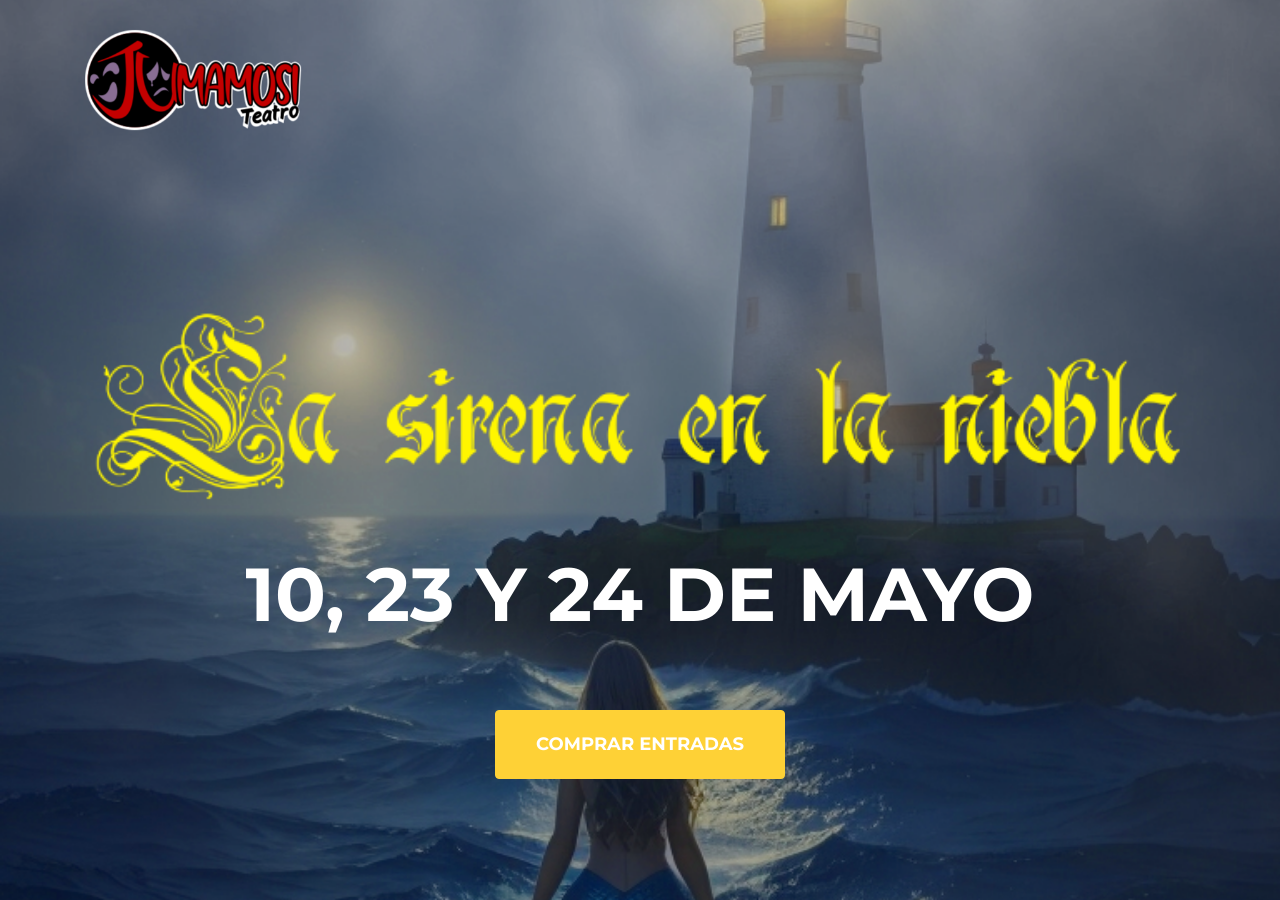
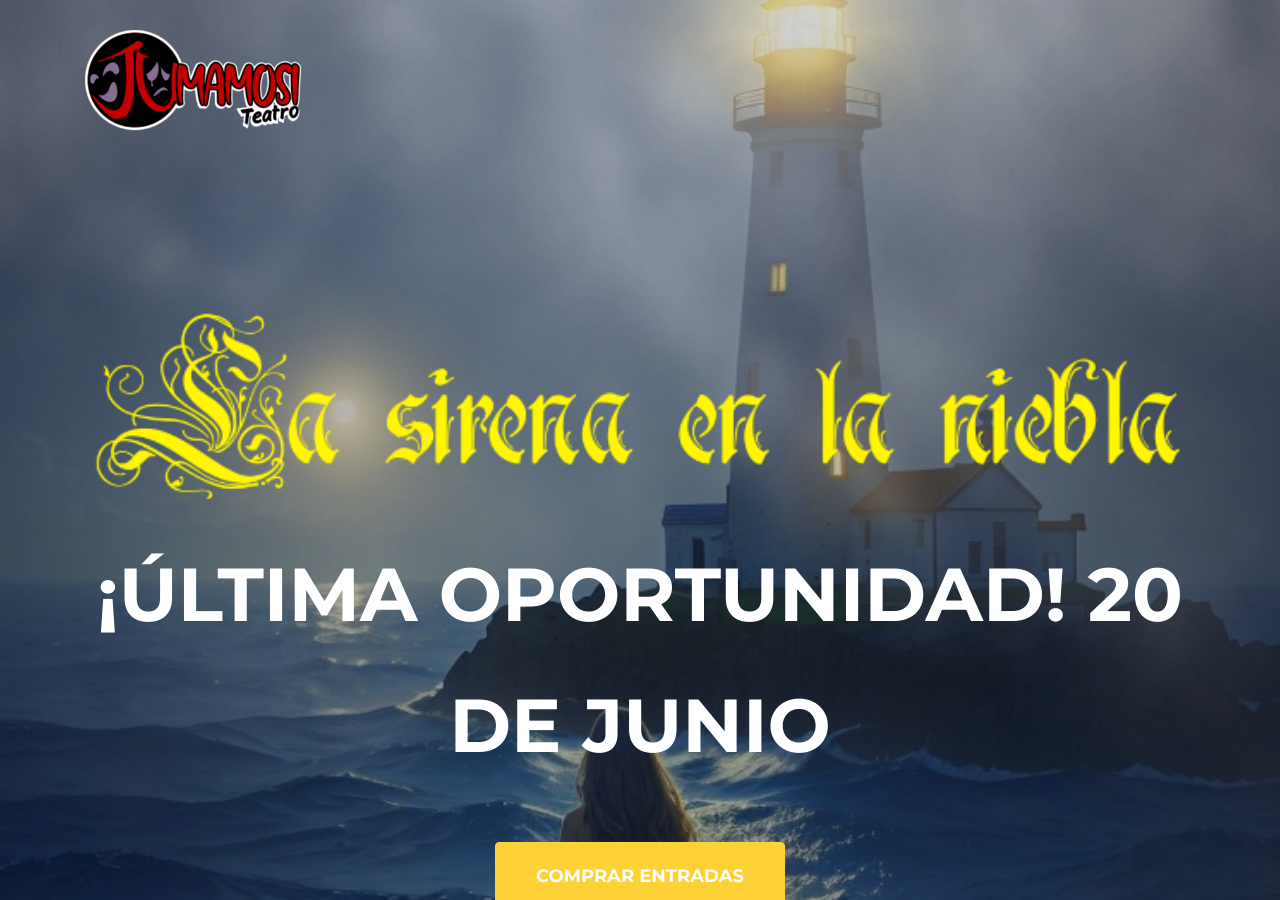
Before and after one commit to jumamositeatro/jumamositeatro.github.io, a Jekyll site: the page built from index.md, in a window 1280 px wide and 900 px high. Built offline with Jekyll 4.4.1, drawn with Linux system fonts in a browser that asks for light colours; some web fonts are replaced.

Commit message:
Extra ball tickets

```diff
--- a/_data/sitetext.yml
+++ b/_data/sitetext.yml
@@ -13,7 +13,7 @@
 es: &DEFAULT_ES
   header:
     title: "<img src='assets/img/titulosirena.png' style='width: 100%;'>" #La sirena en la niebla
-    text: 10, 23 y 24 de mayo
+    text: ¡Última oportunidad! 20 de junio
     button: COMPRAR ENTRADAS
     buttonlink: "https://www.atrapalo.com/entradas/la-sirena-en-la-niebla_e4921146/"
 
--- a/_includes/head.html
+++ b/_includes/head.html
@@ -21,7 +21,7 @@
   <link rel="canonical" href="{{ page.url | replace:'index.html','' | prepend: site.baseurl | prepend: site.url }}">
 
   <meta property="og:title" content="Jumamosi teatro: La sirena en la niebla" />
-  <meta property="og:description" content="¡Entradas ya a la venta! Actuaciones 10, 23 y 24 de mayo" />
+  <meta property="og:description" content="¡Se extendió la temporada! Última oportunidad, el 20 de junio" />
   <meta property="og:image" content="https://jumamositeatro.github.io/assets/img/sirenasmall.jpg" />
   <meta property="og:url" content="https://jumamositeatro.github.io" />
   <meta property="og:type" content="website" />
```
